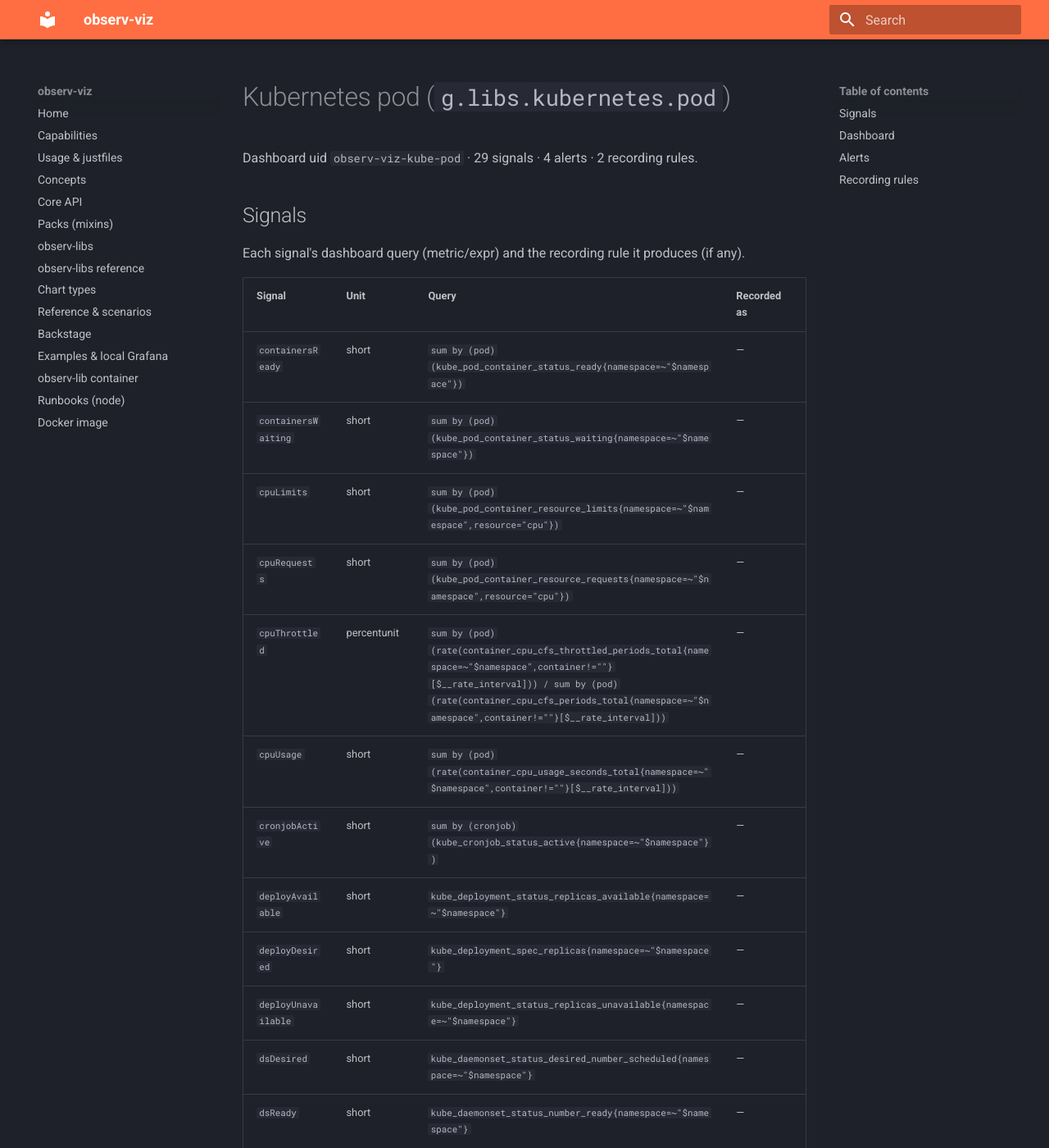
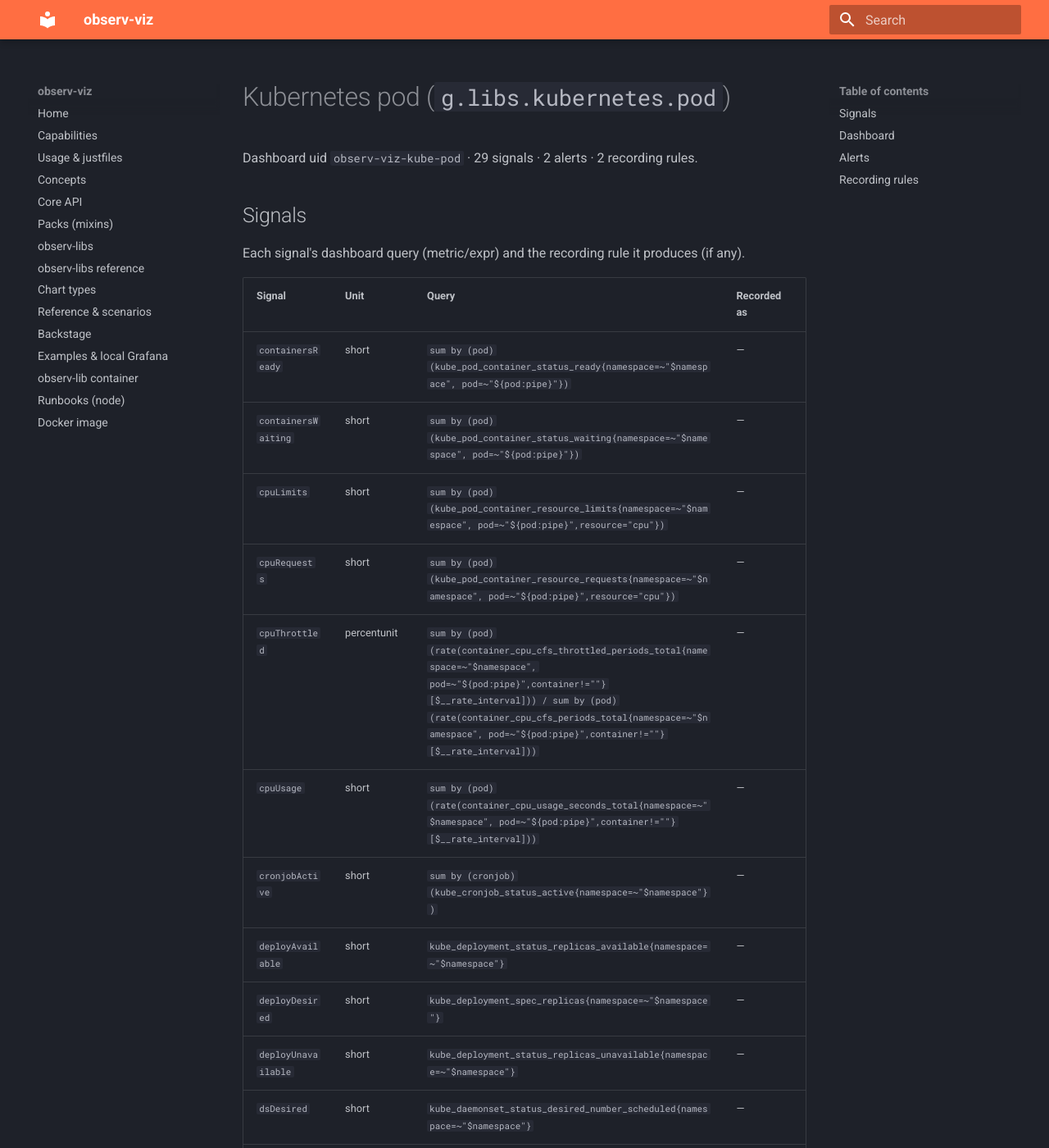
Before and after one commit to cznewt/observ-viz, an MkDocs documentation site: the page built from docs/observ-libs/kubernetes-pod.md, in a window 1280 px wide and 1400 px high. Shown: the whole window at 82% size. Built offline with MkDocs 1.6.1 and Material for MkDocs 9.7.7, drawn with Linux system fonts in a browser that asks for light colours; some of the changed text lies outside the part shown.

Commit message:
alerts: one rule per alert name across the libraries
Rendering the component libraries side by side (monitor-tools libs mode, the
platform scenario) made two pairs of alerts fire twice for the same thing:

- KubePodNotReady / KubePodCrashLooping were defined by both the cluster
  pack (kubernetes-apps, kubernetes-mixin semantics) and the pod pack
  (kubernetes-pod). The pod pack now keeps only its resource alerts.
- The docker pack's container alerts selected every cAdvisor series with a
  `name`, which includes the kubelet's, so each Kubernetes container also
  alerted as ContainerHighCpu/-Memory next to the cadvisor pack's rules.
  They now match Docker-host containers only (`pod=""`) and are named
  DockerContainerHighCpu/-Memory/-DiskWrite; the docker.rules recordings
  take the same selector.

```diff
--- a/docs/observ-libs/kubernetes-pod.md
+++ b/docs/observ-libs/kubernetes-pod.md
@@ -1,6 +1,6 @@
 # Kubernetes pod  (`g.libs.kubernetes.pod`)
 
-Dashboard uid `observ-viz-kube-pod` · 29 signals · 4 alerts · 2 recording rules.
+Dashboard uid `observ-viz-kube-pod` · 29 signals · 2 alerts · 2 recording rules.
 
 ## Signals
 
@@ -8,12 +8,12 @@
 
 | Signal | Unit | Query | Recorded as |
 |--------|------|-------|-------------|
-| `containersReady` | short | `sum by (pod)(kube_pod_container_status_ready{namespace=~"$namespace"})` | — |
-| `containersWaiting` | short | `sum by (pod)(kube_pod_container_status_waiting{namespace=~"$namespace"})` | — |
-| `cpuLimits` | short | `sum by (pod)(kube_pod_container_resource_limits{namespace=~"$namespace",resource="cpu"})` | — |
-| `cpuRequests` | short | `sum by (pod)(kube_pod_container_resource_requests{namespace=~"$namespace",resource="cpu"})` | — |
-| `cpuThrottled` | percentunit | `sum by (pod)(rate(container_cpu_cfs_throttled_periods_total{namespace=~"$namespace",container!=""}[$__rate_interval])) / sum by (pod)(rate(container_cpu_cfs_periods_total{namespace=~"$namespace",container!=""}[$__rate_interval]))` | — |
-| `cpuUsage` | short | `sum by (pod)(rate(container_cpu_usage_seconds_total{namespace=~"$namespace",container!=""}[$__rate_interval]))` | — |
+| `containersReady` | short | `sum by (pod)(kube_pod_container_status_ready{namespace=~"$namespace", pod=~"${pod:pipe}"})` | — |
+| `containersWaiting` | short | `sum by (pod)(kube_pod_container_status_waiting{namespace=~"$namespace", pod=~"${pod:pipe}"})` | — |
+| `cpuLimits` | short | `sum by (pod)(kube_pod_container_resource_limits{namespace=~"$namespace", pod=~"${pod:pipe}",resource="cpu"})` | — |
+| `cpuRequests` | short | `sum by (pod)(kube_pod_container_resource_requests{namespace=~"$namespace", pod=~"${pod:pipe}",resource="cpu"})` | — |
+| `cpuThrottled` | percentunit | `sum by (pod)(rate(container_cpu_cfs_throttled_periods_total{namespace=~"$namespace", pod=~"${pod:pipe}",container!=""}[$__rate_interval])) / sum by (pod)(rate(container_cpu_cfs_periods_total{namespace=~"$namespace", pod=~"${pod:pipe}",container!=""}[$__rate_interval]))` | — |
+| `cpuUsage` | short | `sum by (pod)(rate(container_cpu_usage_seconds_total{namespace=~"$namespace", pod=~"${pod:pipe}",container!=""}[$__rate_interval]))` | — |
 | `cronjobActive` | short | `sum by (cronjob)(kube_cronjob_status_active{namespace=~"$namespace"})` | — |
 | `deployAvailable` | short | `kube_deployment_status_replicas_available{namespace=~"$namespace"}` | — |
 | `deployDesired` | short | `kube_deployment_spec_replicas{namespace=~"$namespace"}` | — |
@@ -21,25 +21,26 @@
 | `dsDesired` | short | `kube_daemonset_status_desired_number_scheduled{namespace=~"$namespace"}` | — |
 | `dsReady` | short | `kube_daemonset_status_number_ready{namespace=~"$namespace"}` | — |
 | `dsUnavailable` | short | `kube_daemonset_status_number_unavailable{namespace=~"$namespace"}` | — |
-| `fsReads` | Bps | `sum by (pod)(rate(container_fs_reads_bytes_total{namespace=~"$namespace"}[$__rate_interval]))` | — |
-| `fsWrites` | Bps | `sum by (pod)(rate(container_fs_writes_bytes_total{namespace=~"$namespace"}[$__rate_interval]))` | — |
+| `fsReads` | Bps | `sum by (pod)(rate(container_fs_reads_bytes_total{namespace=~"$namespace", pod=~"${pod:pipe}"}[$__rate_interval]))` | — |
+| `fsWrites` | Bps | `sum by (pod)(rate(container_fs_writes_bytes_total{namespace=~"$namespace", pod=~"${pod:pipe}"}[$__rate_interval]))` | — |
 | `jobActive` | short | `sum(kube_job_status_active{namespace=~"$namespace"})` | — |
 | `jobFailed` | short | `sum(kube_job_status_failed{namespace=~"$namespace"})` | — |
 | `jobSucceeded` | short | `sum(kube_job_status_succeeded{namespace=~"$namespace"})` | — |
-| `memCache` | bytes | `sum by (pod)(container_memory_cache{namespace=~"$namespace",container!=""})` | — |
-| `memLimits` | bytes | `sum by (pod)(kube_pod_container_resource_limits{namespace=~"$namespace",resource="memory"})` | — |
-| `memRequests` | bytes | `sum by (pod)(kube_pod_container_resource_requests{namespace=~"$namespace",resource="memory"})` | — |
-| `memRss` | bytes | `sum by (pod)(container_memory_rss{namespace=~"$namespace",container!=""})` | — |
-| `memWorkingSet` | bytes | `sum by (pod)(container_memory_working_set_bytes{namespace=~"$namespace",container!=""})` | — |
-| `phase` | short | `sum by (phase)(kube_pod_status_phase{namespace=~"$namespace"})` | — |
+| `memCache` | bytes | `sum by (pod)(container_memory_cache{namespace=~"$namespace", pod=~"${pod:pipe}",container!=""})` | — |
+| `memLimits` | bytes | `sum by (pod)(kube_pod_container_resource_limits{namespace=~"$namespace", pod=~"${pod:pipe}",resource="memory"})` | — |
+| `memRequests` | bytes | `sum by (pod)(kube_pod_container_resource_requests{namespace=~"$namespace", pod=~"${pod:pipe}",resource="memory"})` | — |
+| `memRss` | bytes | `sum by (pod)(container_memory_rss{namespace=~"$namespace", pod=~"${pod:pipe}",container!=""})` | — |
+| `memWorkingSet` | bytes | `sum by (pod)(container_memory_working_set_bytes{namespace=~"$namespace", pod=~"${pod:pipe}",container!=""})` | — |
+| `phase` | short | `sum by (phase)(kube_pod_status_phase{namespace=~"$namespace", pod=~"${pod:pipe}"})` | — |
 | `pvcCapacity` | bytes | `kube_persistentvolumeclaim_resource_requests_storage_bytes{namespace=~"$namespace"}` | — |
 | `pvcPhase` | short | `kube_persistentvolumeclaim_status_phase{namespace=~"$namespace"} == 1` | — |
-| `restarts` | short | `sum by (pod)(kube_pod_container_status_restarts_total{namespace=~"$namespace"})` | — |
+| `restarts` | short | `sum by (pod)(kube_pod_container_status_restarts_total{namespace=~"$namespace", pod=~"${pod:pipe}"})` | — |
 | `stsReady` | short | `kube_statefulset_status_replicas_ready{namespace=~"$namespace"}` | — |
 | `stsReplicas` | short | `kube_statefulset_status_replicas{namespace=~"$namespace"}` | — |
 
 ## Dashboard
 
+- **Overview** — `pods`
 - **Pod resources** — `cpuLimits`, `cpuRequests`, `cpuThrottled`, `cpuUsage`, `memCache`, `memLimits`, `memRequests`, `memRss`, `memWorkingSet`
 - **Pod disk IO** — `fsReads`, `fsWrites`
 - **Pod health** — `containersReady`, `containersWaiting`, `phase`, `restarts`
```
Also changed, not shown: other parts of docs/observ-libs/kubernetes-pod.md (+0 -2 lines), docs/observ-libs/system-docker.md (+5 -5 lines), 2 other files.
